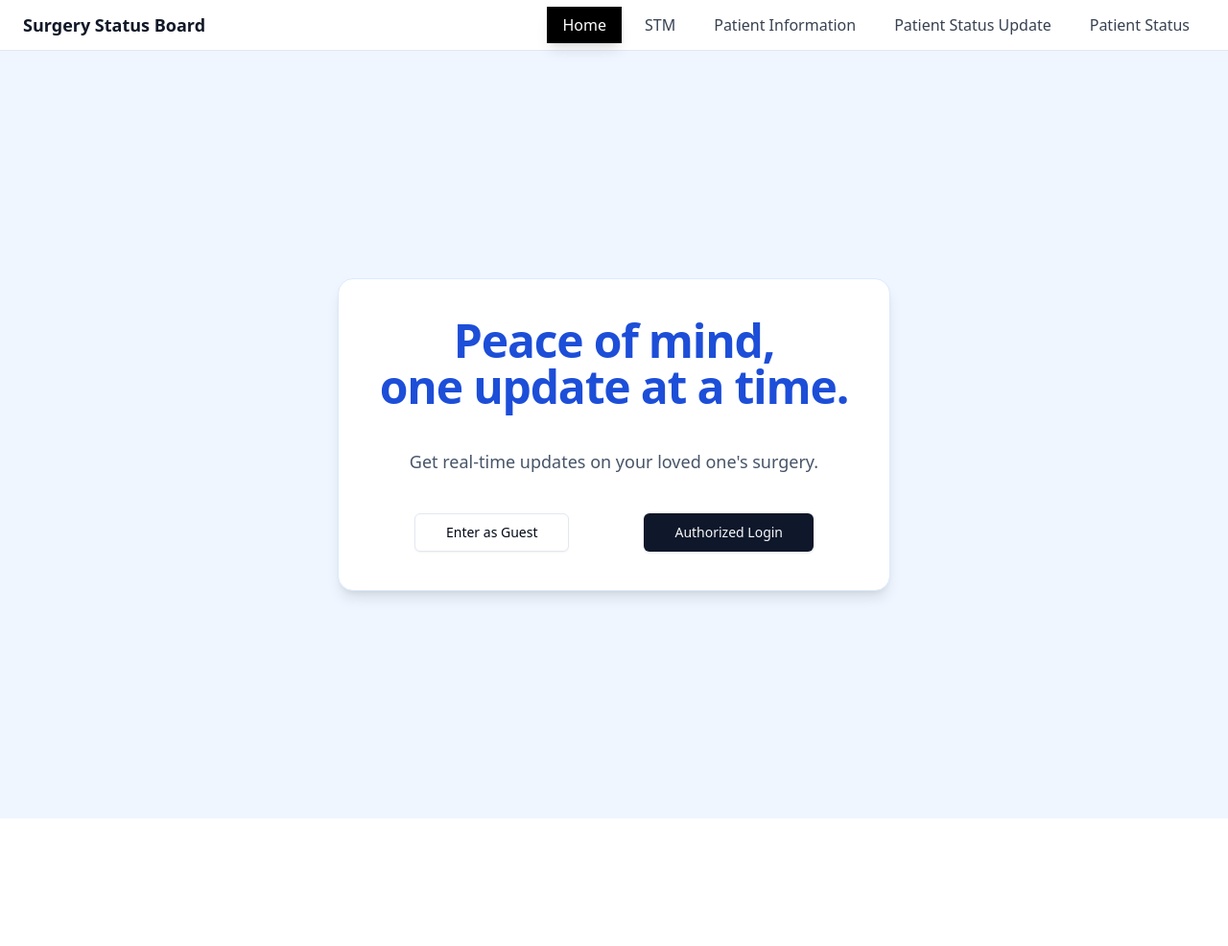
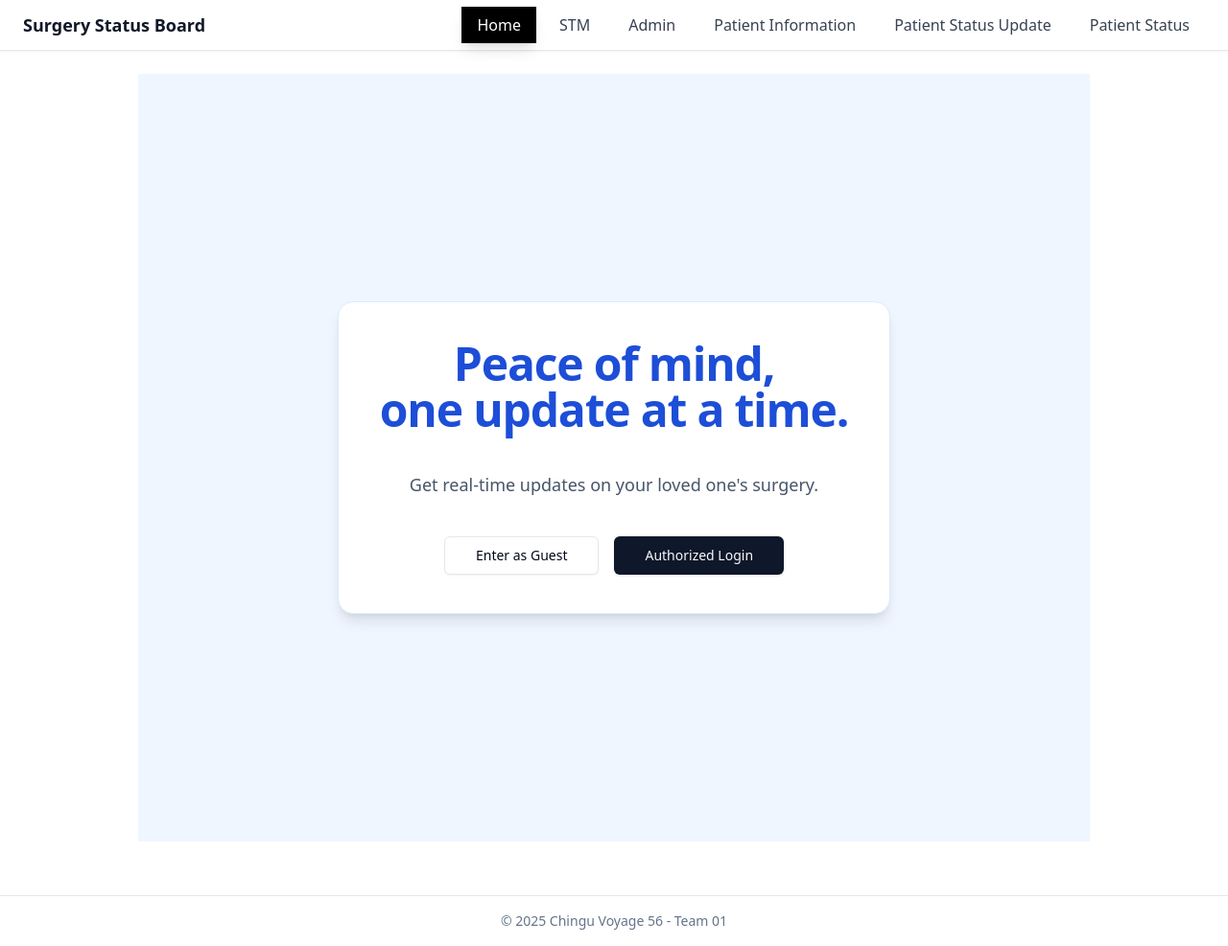
Before and after one commit to chingu-voyages/V56-tier1-team-01, a React (Vite) app: page / in a window 1280 px wide. Shown: the whole page at 96% size. Before the commit the page ends 853 px from the top, so only its background shows below. Built offline with nearby package versions, Linux system fonts and the light colour scheme.

Commit message:
feat: implement MainLayout with Header/Footer, integrate into routes, minor nav and landing page fixes (#40)

```diff
--- a/src/App.jsx
+++ b/src/App.jsx
@@ -7,24 +7,62 @@ import PatientStatusUpdate from './pages/PatientStatusUpdate.jsx';
 import PatientStatus from './pages/PatientStatus.jsx';
 import AdminHome from './pages/AdminHome.jsx';
 import STMHome from './pages/STMHome.jsx';
-import NavBar from './components/layout/NavBar.jsx';
 import { PatientProvider } from './context/PatientProvider';
+import MainLayout from './components/layout/MainLayout.jsx';
 
 function App() {
   return (
     <PatientProvider>
       <BrowserRouter>
-        <NavBar />
         <Routes>
-          <Route path='/' element={<LandingPage />} />
-          <Route path='/patient-information' element={<PatientInfoPage />} />
+          <Route
+            path='/'
+            element={
+              <MainLayout>
+                <LandingPage />
+              </MainLayout>
+            }
+          />
+          <Route
+            path='/patient-information'
+            element={
+              <MainLayout>
+                <PatientInfoPage />
+              </MainLayout>
+            }
+          />
           <Route
             path='/patient-status-update'
-            element={<PatientStatusUpdate />}
+            element={
+              <MainLayout>
+                <PatientStatusUpdate />
+              </MainLayout>
+            }
           />
-          <Route path='/patient-status' element={<PatientStatus />} />
-          <Route path='/admin-home' element={<AdminHome />} />
-          <Route path='/stm-home' element={<STMHome />} />
+          <Route
+            path='/patient-status'
+            element={
+              <MainLayout>
+                <PatientStatus />
+              </MainLayout>
+            }
+          />
+          <Route
+            path='/admin-home'
+            element={
+              <MainLayout>
+                <AdminHome />
+              </MainLayout>
+            }
+          />
+          <Route
+            path='/stm-home'
+            element={
+              <MainLayout>
+                <STMHome />
+              </MainLayout>
+            }
+          />
         </Routes>
       </BrowserRouter>
     </PatientProvider>
--- /dev/null
+++ b/src/components/layout/Footer.jsx
@@ -0,0 +1,11 @@
+//placeholder file for Footer component
+
+export const Footer = () => {
+  return (
+    <footer className='border-t bg-white dark:bg-zinc-900 mt-8'>
+      <div className='max-w-5xl mx-auto px-4 py-4 text-sm text-muted-foreground text-center'>
+        &copy; {new Date().getFullYear()} Chingu Voyage 56 - Team 01
+      </div>
+    </footer>
+  );
+};
--- /dev/null
+++ b/src/components/layout/MainLayout.jsx
@@ -0,0 +1,17 @@
+import React from 'react';
+import NavBar from '@/components/layout/NavBar';
+import { Footer } from '@/components/layout/Footer';
+
+const MainLayout = ({ children }) => {
+  return (
+    <div className='flex flex-col min-h-screen'>
+      <NavBar />
+      <main className='flex-1 px-4 py-6 max-w-5xl w-full mx-auto'>
+        {children}
+      </main>
+      <Footer />
+    </div>
+  );
+};
+
+export default MainLayout;
--- a/src/components/layout/NavBar.jsx
+++ b/src/components/layout/NavBar.jsx
@@ -1,39 +1,39 @@
-import React from "react";
-import { NavLink } from "react-router-dom";
+import React from 'react';
+import { NavLink } from 'react-router-dom';
 import {
   NavigationMenu,
   NavigationMenuList,
   NavigationMenuItem,
-} from "@/components/ui/navigation-menu";
+} from '@/components/ui/navigation-menu';
 import {
   Sheet,
   SheetContent,
   SheetTrigger,
   SheetClose,
-} from "@/components/ui/sheet";
-import { Menu } from "lucide-react";
-import { X } from "lucide-react";
+} from '@/components/ui/sheet';
+import { Menu } from 'lucide-react';
+import { X } from 'lucide-react';
 
 // Add mobile navigation and resposive design
 
 export default function NavBar() {
   return (
-    <nav className="flex items-center justify-between px-6 py-3 border-b bg-white shadow-sm transition-all duration-300">
-      <h1 className="text-lg font-bold text-gray-900 transform hover:scale-105 transition-transform duration-200 cursor-default">
+    <nav className='flex items-center justify-between px-6 py-3 border-b bg-white shadow-sm transition-all duration-300'>
+      <h1 className='text-lg font-bold text-gray-900 transform hover:scale-105 transition-transform duration-200 cursor-default'>
         Surgery Status Board
       </h1>
-      <div className="hidden customMd:block transition-opacity duration-300">
+      <div className='hidden customMd:block transition-opacity duration-300'>
         <NavigationMenu>
-          <NavigationMenuList className="flex space-x-2">
-            <NavigationMenuItem className="transform hover:scale-105 transition-all duration-200">
+          <NavigationMenuList className='flex space-x-2'>
+            <NavigationMenuItem className='transform hover:scale-105 transition-all duration-200'>
               <NavLink
-                to="/"
+                to='/'
                 end
                 className={({ isActive }) =>
                   `px-4 py-2 rounded-lr transition-all duration-300 ease-in-out transform hover:shadow-md ${
                     isActive
-                      ? "bg-black text-white shadow-lg scale-105"
-                      : "text-gray-700 hover:bg-gray-100 hover:text-black hover:-translate-y-0.5 hover:scale-105"
+                      ? 'bg-black text-white shadow-lg scale-105'
+                      : 'text-gray-700 hover:bg-gray-100 hover:text-black hover:-translate-y-0.5 hover:scale-105'
                   }`
                 }
               >
@@ -42,26 +42,42 @@ export default function NavBar() {
             </NavigationMenuItem>
             <NavigationMenuItem>
               <NavLink
-                to="/stm-home"
+                to='/stm-home'
                 className={({ isActive }) =>
                   `px-4 py-2 rounded-lr transition-all duration-300 ease-in-out transform hover:shadow-md ${
                     isActive
-                      ? "bg-black text-white shadow-lg scale-105"
-                      : "text-gray-700 hover:bg-gray-100 hover:text-black hover:-translate-y-0.5 hover:scale-105"
+                      ? 'bg-black text-white shadow-lg scale-105'
+                      : 'text-gray-700 hover:bg-gray-100 hover:text-black hover:-translate-y-0.5 hover:scale-105'
                   }`
                 }
               >
                 STM
               </NavLink>
             </NavigationMenuItem>
+
             <NavigationMenuItem>
               <NavLink
-                to="/patient-information"
+                to='/admin-home'
                 className={({ isActive }) =>
                   `px-4 py-2 rounded-lr transition-all duration-300 ease-in-out transform hover:shadow-md ${
                     isActive
-                      ? "bg-black text-white shadow-lg scale-105"
-                      : "text-gray-700 hover:bg-gray-100 hover:text-black hover:-translate-y-0.5 hover:scale-105"
+                      ? 'bg-black text-white shadow-lg scale-105'
+                      : 'text-gray-700 hover:bg-gray-100 hover:text-black hover:-translate-y-0.5 hover:scale-105'
+                  }`
+                }
+              >
+                Admin
+              </NavLink>
+            </NavigationMenuItem>
+
+            <NavigationMenuItem>
+              <NavLink
+                to='/patient-information'
+                className={({ isActive }) =>
+                  `px-4 py-2 rounded-lr transition-all duration-300 ease-in-out transform hover:shadow-md ${
+                    isActive
+                      ? 'bg-black text-white shadow-lg scale-105'
+                      : 'text-gray-700 hover:bg-gray-100 hover:text-black hover:-translate-y-0.5 hover:scale-105'
                   }`
                 }
               >
@@ -71,12 +87,12 @@ export default function NavBar() {
 
             <NavigationMenuItem>
               <NavLink
-                to="/patient-status-update"
+                to='/patient-status-update'
                 className={({ isActive }) =>
                   `px-4 py-2 rounded-lr transition-all duration-300 ease-in-out transform hover:shadow-md ${
                     isActive
-                      ? "bg-black text-white shadow-lg scale-105"
-                      : "text-gray-700 hover:bg-gray-100 hover:text-black hover:-translate-y-0.5 hover:scale-105"
+                      ? 'bg-black text-white shadow-lg scale-105'
+                      : 'text-gray-700 hover:bg-gray-100 hover:text-black hover:-translate-y-0.5 hover:scale-105'
                   }`
                 }
               >
@@ -85,12 +101,12 @@ export default function NavBar() {
             </NavigationMenuItem>
             <NavigationMenuItem>
               <NavLink
-                to="/patient-status"
+                to='/patient-status'
                 className={({ isActive }) =>
                   `px-4 py-2 rounded-lr transition-all duration-300 ease-in-out transform hover:shadow-md ${
                     isActive
-                      ? "bg-black text-white shadow-lg scale-105"
-                      : "text-gray-700 hover:bg-gray-100 hover:text-black hover:-translate-y-0.5 hover:scale-105"
+                      ? 'bg-black text-white shadow-lg scale-105'
+                      : 'text-gray-700 hover:bg-gray-100 hover:text-black hover:-translate-y-0.5 hover:scale-105'
                   }`
                 }
               >
@@ -101,35 +117,35 @@ export default function NavBar() {
         </NavigationMenu>
       </div>
 
-      <div className="customMd:hidden transition-opacity duration-300">
+      <div className='customMd:hidden transition-opacity duration-300'>
         <Sheet>
-          <SheetTrigger className="text-gray-900 p-2 rounded-lg hover:bg-gray-100 transition-all duration-200 transform hover:scale-110">
-            <Menu className="w-6 h-6 transition-transform duration-200 hover:rotate-90" />
+          <SheetTrigger className='text-gray-900 p-2 rounded-lg hover:bg-gray-100 transition-all duration-200 transform hover:scale-110'>
+            <Menu className='w-6 h-6 transition-transform duration-200 hover:rotate-90' />
           </SheetTrigger>
           <SheetContent
-            side="right"
+            side='right'
             hideClose
-            className="animate-in slide-in-from-right fade-in duration-500 ease-out"
+            className='animate-in slide-in-from-right fade-in duration-500 ease-out'
           >
-            <div className="flex items-center justify-between px-4 pt-4 pb-2 border-b animate-in fade-in-50 slide-in-from-top-2 duration-400">
-              {" "}
-              <h2 className="text-xl font-semibold text-gray-900">Menu</h2>
+            <div className='flex items-center justify-between px-4 pt-4 pb-2 border-b animate-in fade-in-50 slide-in-from-top-2 duration-400'>
+              {' '}
+              <h2 className='text-xl font-semibold text-gray-900'>Menu</h2>
               <SheetClose asChild>
-                <button className="text-gray-500 hover:text-black p-2 rounded-lg hover:bg-gray-100 transition-all duration-200 transform hover:scale-110">
-                  <X className="w-5 h-5 transition-transform duration-200 hover:rotate-90" />
+                <button className='text-gray-500 hover:text-black p-2 rounded-lg hover:bg-gray-100 transition-all duration-200 transform hover:scale-110'>
+                  <X className='w-5 h-5 transition-transform duration-200 hover:rotate-90' />
                 </button>
               </SheetClose>
             </div>
 
-            <nav className="flex flex-col gap-4 mt-8">
+            <nav className='flex flex-col gap-4 mt-8'>
               <SheetClose asChild>
                 <NavLink
-                  to="/"
+                  to='/'
                   className={({ isActive }) =>
                     `text-lg transition-all duration-300 ease-out p-3 rounded-lg transform hover:scale-105 hover:shadow-sm ${
                       isActive
-                        ? "text-black font-semibold bg-gray-100 shadow-sm scale-105"
-                        : "text-gray-800 hover:text-black hover:bg-gray-50"
+                        ? 'text-black font-semibold bg-gray-100 shadow-sm scale-105'
+                        : 'text-gray-800 hover:text-black hover:bg-gray-50'
                     }`
                   }
                 >
@@ -138,12 +154,12 @@ export default function NavBar() {
               </SheetClose>
               <SheetClose asChild>
                 <NavLink
-                  to="/stm-home"
+                  to='/stm-home'
                   className={({ isActive }) =>
                     `text-lg transition-all duration-300 ease-out p-3 rounded-lg transform hover:scale-105 hover:shadow-sm ${
                       isActive
-                        ? "text-black font-semibold bg-gray-100 shadow-sm scale-105"
-                        : "text-gray-800 hover:text-black hover:bg-gray-50"
+                        ? 'text-black font-semibold bg-gray-100 shadow-sm scale-105'
+                        : 'text-gray-800 hover:text-black hover:bg-gray-50'
                     }`
                   }
                 >
@@ -152,12 +168,27 @@ export default function NavBar() {
               </SheetClose>
               <SheetClose asChild>
                 <NavLink
-                  to="/patient-information"
+                  to='/admin-home'
                   className={({ isActive }) =>
                     `text-lg transition-all duration-300 ease-out p-3 rounded-lg transform hover:scale-105 hover:shadow-sm ${
                       isActive
-                        ? "text-black font-semibold bg-gray-100 shadow-sm scale-105"
-                        : "text-gray-800 hover:text-black hover:bg-gray-50"
+                        ? 'text-black font-semibold bg-gray-100 shadow-sm scale-105'
+                        : 'text-gray-800 hover:text-black hover:bg-gray-50'
+                    }`
+                  }
+                >
+                  Admin
+                </NavLink>
+              </SheetClose>
+
+              <SheetClose asChild>
+                <NavLink
+                  to='/patient-information'
+                  className={({ isActive }) =>
+                    `text-lg transition-all duration-300 ease-out p-3 rounded-lg transform hover:scale-105 hover:shadow-sm ${
+                      isActive
+                        ? 'text-black font-semibold bg-gray-100 shadow-sm scale-105'
+                        : 'text-gray-800 hover:text-black hover:bg-gray-50'
                     }`
                   }
                 >
@@ -166,12 +197,12 @@ export default function NavBar() {
               </SheetClose>
               <SheetClose asChild>
                 <NavLink
-                  to="/patient-status-update"
+                  to='/patient-status-update'
                   className={({ isActive }) =>
                     `text-lg transition-all duration-300 ease-out p-3 rounded-lg transform hover:scale-105 hover:shadow-sm ${
                       isActive
-                        ? "text-black font-semibold bg-gray-100 shadow-sm scale-105"
-                        : "text-gray-800 hover:text-black hover:bg-gray-50"
+                        ? 'text-black font-semibold bg-gray-100 shadow-sm scale-105'
+                        : 'text-gray-800 hover:text-black hover:bg-gray-50'
                     }`
                   }
                 >
@@ -180,12 +211,12 @@ export default function NavBar() {
               </SheetClose>
               <SheetClose asChild>
                 <NavLink
-                  to="/patient-status"
+                  to='/patient-status'
                   className={({ isActive }) =>
                     `text-lg transition-all duration-300 ease-out p-3 rounded-lg transform hover:scale-105 hover:shadow-sm ${
                       isActive
-                        ? "text-black font-semibold bg-gray-100 shadow-sm scale-105"
-                        : "text-gray-800 hover:text-black hover:bg-gray-50"
+                        ? 'text-black font-semibold bg-gray-100 shadow-sm scale-105'
+                        : 'text-gray-800 hover:text-black hover:bg-gray-50'
                     }`
                   }
                 >
--- a/src/pages/LandingPage.jsx
+++ b/src/pages/LandingPage.jsx
@@ -1,22 +1,31 @@
-import { Button } from "@/components/ui/button"
-import { Link } from "react-router-dom"
+import { Button } from '@/components/ui/button';
+import { Link } from 'react-router-dom';
 
 export default function LandingPage() {
   return (
-    <main className="min-h-screen bg-blue-50 flex items-center justify-center px-4 sm:px-6">
-      <section className="max-w-xl w-full text-center bg-white rounded-2xl shadow-lg border border-blue-100 p-8 sm:p-10">
-        <h1 className="text-4xl sm:text-5xl font-bold text-blue-700 tracking-tight">
-          Peace of mind,<br/> one update at a time.
+    <main className='min-h-screen bg-blue-50 flex items-center justify-center px-4 sm:px-6'>
+      <section className='max-w-xl w-full text-center bg-white rounded-2xl shadow-lg border border-blue-100 p-8 sm:p-10'>
+        <h1 className='text-4xl sm:text-5xl font-bold text-blue-700 tracking-tight'>
+          Peace of mind,
+          <br /> one update at a time.
         </h1>
-        <p className="my-10 text-md sm:text-lg text-slate-600">
+        <p className='my-10 text-md sm:text-lg text-slate-600'>
           Get real-time updates on your loved one's surgery.
         </p>
 
-        <div className="flex justify-around mt-6">
-          <Link to="/patient-status"><Button size="lg" variant="outline">Enter as Guest</Button></Link>
-          <Link to=""><Button size="lg">Authorized Login</Button></Link>
+        <div className='flex flex-col sm:flex-row gap-4 mt-6 justify-center'>
+          <Link to='/patient-status'>
+            <Button size='lg' variant='outline' className='w-full sm:w-auto'>
+              Enter as Guest
+            </Button>
+          </Link>
+          <Link to=''>
+            <Button size='lg' className='w-full sm:w-auto'>
+              Authorized Login
+            </Button>
+          </Link>
         </div>
       </section>
     </main>
-  )
+  );
 }
```
Also changed, not shown: tailwind.config.cjs (+49 -49 lines).
